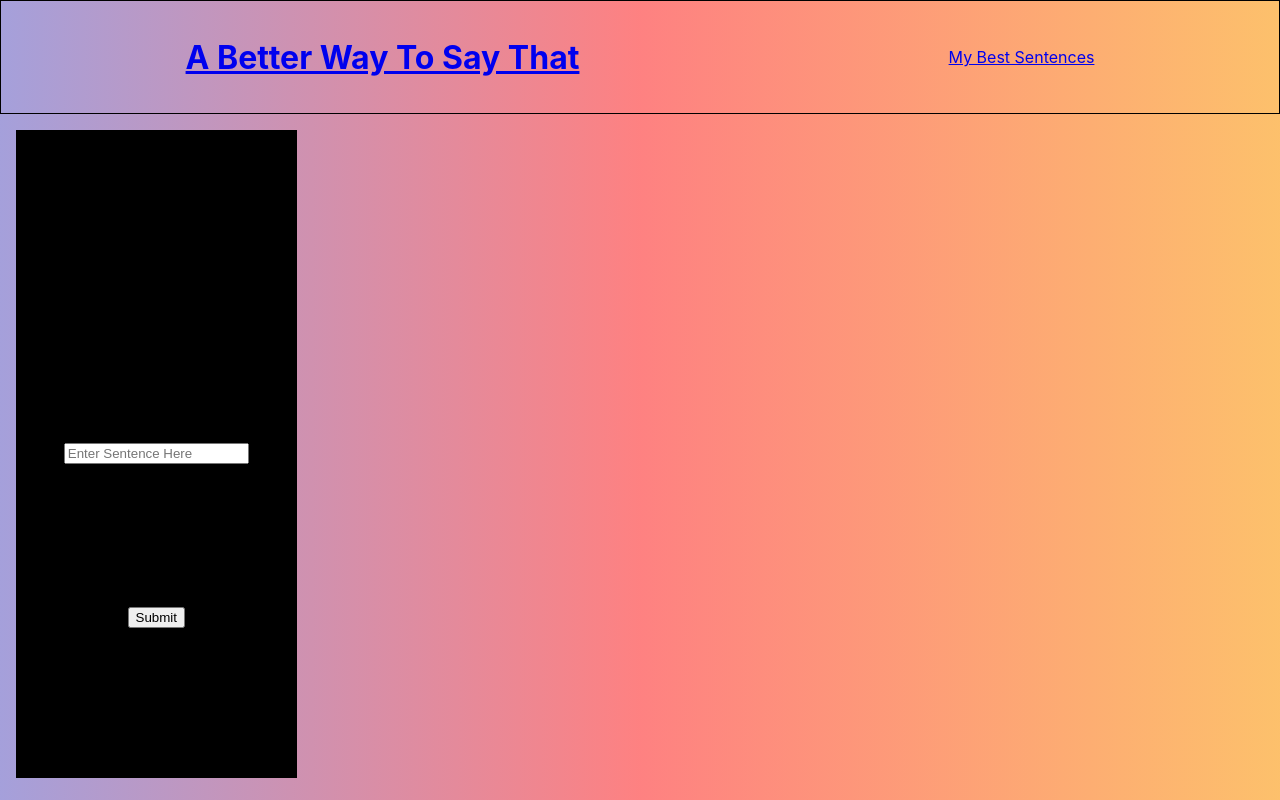
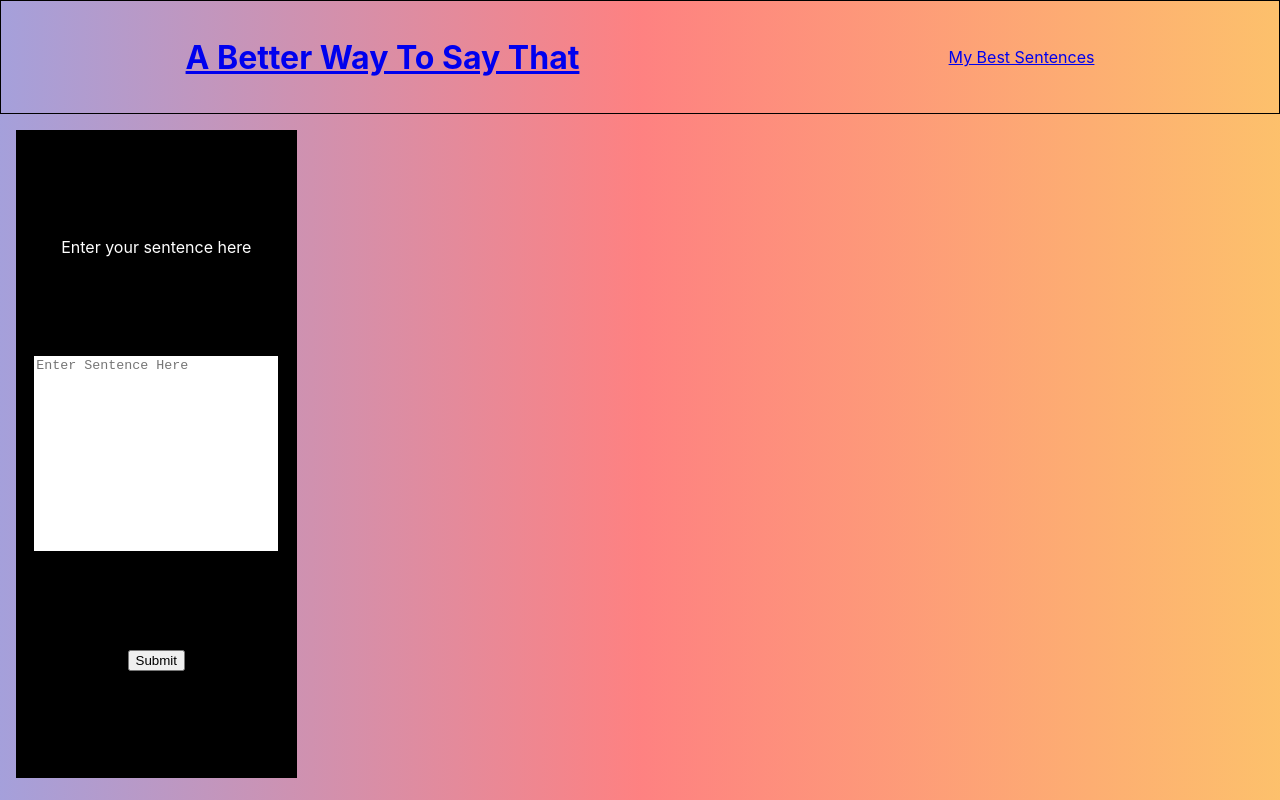
Before and after one commit to tylrs/a-better-way-to-say-that, a React (Create React App) app: page / in a window 1280 px wide. Built offline with nearby package versions, Linux system fonts and the light colour scheme.

Commit message:
Change input to text area and add styling

```diff
--- a/src/components/Form/Form.js
+++ b/src/components/Form/Form.js
@@ -14,11 +14,12 @@ const Form = ({handleSubmit, panel, currentPanel}) => {
     return (
         <form className={panel === currentPanel ? 'panel current-panel' : 'panel'}>
             <label>Enter your sentence here</label>
-            <input
+            <textarea
                 type='text'
                 placeholder='Enter Sentence Here'
                 value={sentence}
                 onChange={(e) => setSentence(e.target.value)}
+                maxLength='50'
             />
             <button onClick={(e) => handleClick(e)}>Submit</button>
         </form>
--- a/src/components/Panel/Panel.css
+++ b/src/components/Panel/Panel.css
@@ -43,9 +43,16 @@
     text-transform: capitalize;
 }
 
-h2 {
+h2, label {
     color: white;
     font-size: 1rem;
+}
+
+textarea {
+    border: 0px;
+    height: 30%;
+    resize: none;
+    width: 90%;
 }
 
 @keyframes fadeIn {
```
